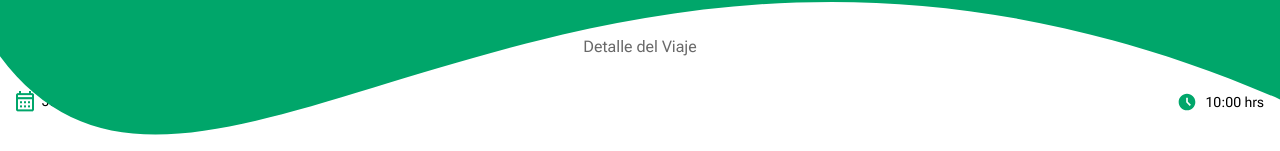
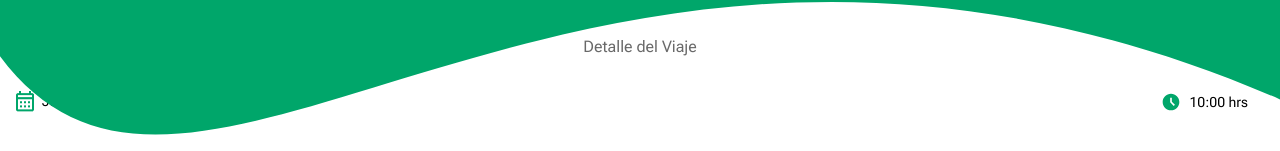
Before and after one commit to Diegogagan2587/A-Dedo, a React (Vite) app in the folder frontend/: page /trips/1/details-driver in a window 1280 px wide. Shown: the part 723-874 px from the top of the page. Built offline with nearby package versions, Linux system fonts and the light colour scheme; no server answers; a web font is replaced by a local one.

Commit message:
front/fix: add margin right to the time component

```diff
--- a/frontend/src/components/Time.jsx
+++ b/frontend/src/components/Time.jsx
@@ -3,7 +3,7 @@ import { PropTypes } from 'prop-types';
 
 const Time = ({ time }) => {
     return (
-      <div className="flex gap-2 items-center">
+      <div className="flex gap-2 items-center mr-4">
         <img src={clock} alt="clock" className="w-[20px] " />
         <span>{time}</span>
       </div>
```
